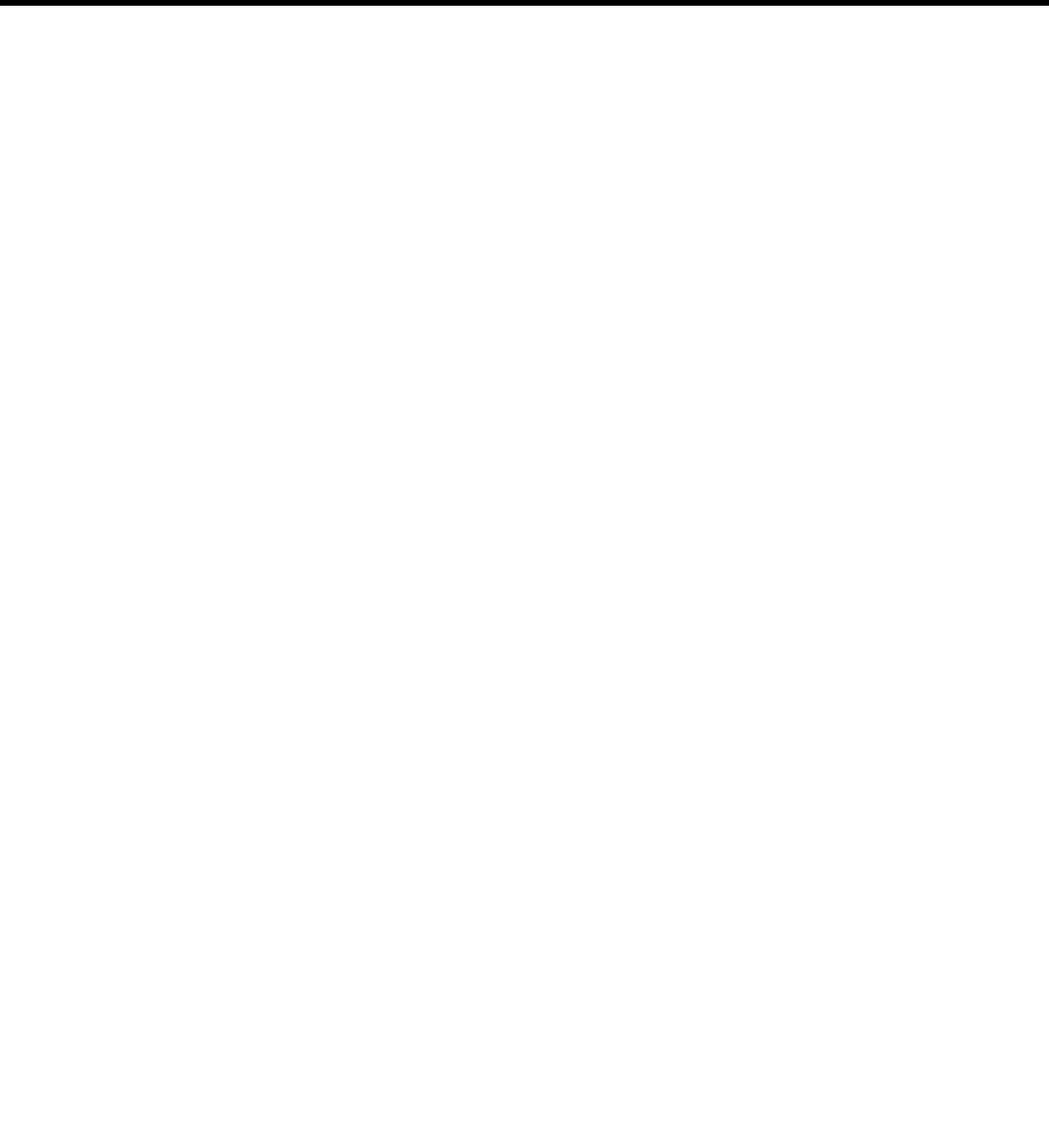
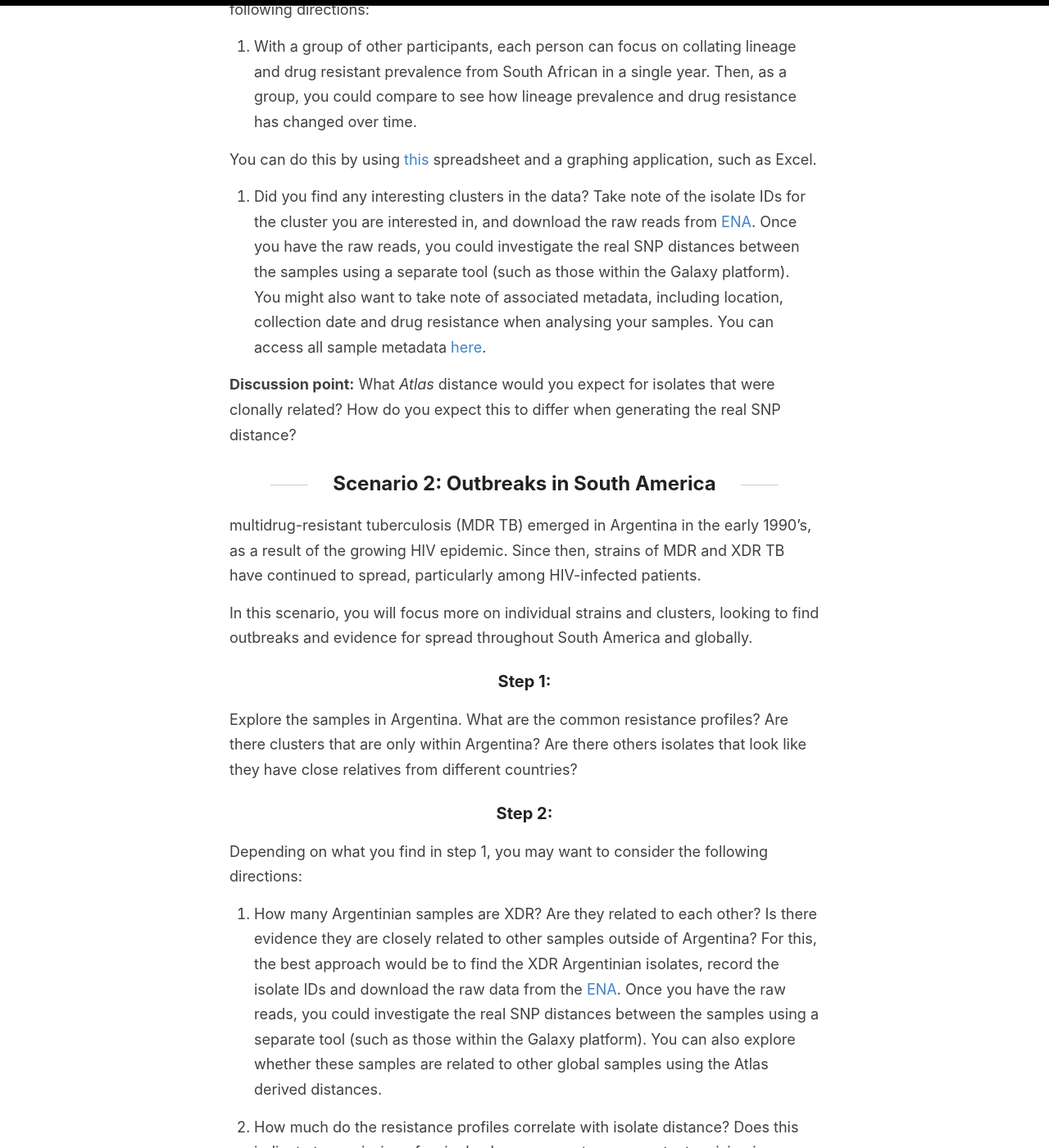
Before and after one commit to LeahRoberts/atlasworkshop, a Jekyll site: the page built from _posts/2021-8-7-scenarios.md, in a window 1280 px wide and 1400 px high, scrolled down 1436 px. Shown: the whole window at 82% size. Built offline with Jekyll 4.4.1, drawn with Linux system fonts in a browser that asks for light colours; some of the changed text lies outside the part shown.

Commit message:
update workshop material

```diff
--- a/_layouts/post.html
+++ b/_layouts/post.html
@@ -8,9 +8,9 @@ layout: default
   <div>
     <p class="author_title">{{site.author}}  ·  {{ page.date | date: "%B %e, %Y" }}</p>
     {% if page.last_modified_at %}
-    <p class="author_title" datetime="{{ page.last_modified_at | date_to_xmlschema }}">(Updated: {{ page.last_modified_at | date: "%b %-d, %Y" }})</p>
+    <!--p class="author_title" datetime="{{ page.last_modified_at | date_to_xmlschema }}">(Updated: {{ page.last_modified_at | date: "%b %-d, %Y" }})</p-->
     {% endif %}
-    <div class="post-tags">
+    <!--div class="post-tags">
       {% if post %}
         {% assign categories = post.categories %}
       {% else %}
@@ -20,7 +20,7 @@ layout: default
         <a href="{{site.baseurl}}/categories/#{{category|slugize}}">{{category}}</a>
         {% unless forloop.last %}&nbsp;{% endunless %}
       {% endfor %}
-    </div>
+    </div-->
   </div>
 
   <div class="entry">
--- /dev/null
+++ b/_posts/2021-8-7-scenarios.md
@@ -0,0 +1,89 @@
+---
+layout: post
+title: "Day 1, Part 2: Now For Something Different"
+categories: Miscellaneous
+---
+
+# Scenarios
+
+Now that you are familiar with the platform, we are going to look at some real world examples of how you might use Atlas. Below we have three different scenarios for you to choose from. We have outlined how you might begin to look at the data, but you are free to explore and adapt as you see fit.
+
+**NOTE:** in a future release of Atlas users will be able to download spreadsheets containing relevant metadata from a selection of samples. Currently, however, this feature has not been implemented. To assist you with this workshop, we have pre-downloaded a number of spreadsheets to assist you with your analysis.
+
+## Scenario 1: Exploring South African Tuberculosis
+
+South Africa has a high burden of Tuberculosis, which is reflected in the huge number of samples from South Africa in Atlas. For this scenario, you will be able to explore different facets of this data, including transmission and resistance dynamics.
+
+
+### Step 1:
+
+In Atlas, filter for samples from South Africa. From here, you might want to also explore:
+
+1. Date range of samples
+2. Number of samples in different regions around South Africa
+3. XDR and TDR status of samples
+
+
+Some questions you may want to consider:
+
+* How has the prevalence of certain lineages or drug resistance changed over time?
+* are clusters/outbreaks happening in specific regions, or are they spreading throughout? Can we find close connections to countries outside of South Africa?
+* Are samples with high drug resistance all the same clone? Or are there multiple clones driving resistance?
+
+
+Spend some time exploring these questions and the South African samples, both broadly across all samples and by looking at individual samples.
+
+
+### Step 2:
+
+Depending on what you have found in step 1, you might want to consider the following directions:
+
+
+1. With a group of other participants, each person can focus on collating lineage and drug resistant prevalence from South African in a single year. Then, as a group, you could compare to see how lineage prevalence and drug resistance has changed over time.
+
+You can do this by using [this](metadata_spreadsheetSA) spreadsheet and a graphing application, such as Excel.
+
+2. Did you find any interesting clusters in the data? Take note of the isolate IDs for the cluster you are interested in, and download the raw reads from [ENA](https://www.ebi.ac.uk/ena/browser/home). Once you have the raw reads, you could investigate the real SNP distances between the samples using a separate tool (such as those within the Galaxy platform). You might also want to take note of associated metadata, including location, collection date and drug resistance when analysing your samples. You can access all sample metadata [here](metadata_spreadsheetSA).
+
+**Discussion point:** What _Atlas_ distance would you expect for isolates that were clonally related? How do you expect this to differ when generating the real SNP distance?
+
+
+
+
+## Scenario 2: Outbreaks in South America
+
+multidrug-resistant tuberculosis (MDR TB) emerged in Argentina in the early 1990's, as a result of the growing HIV epidemic. Since then, strains of MDR and XDR TB have continued to spread, particularly among HIV-infected patients.
+
+In this scenario, you will focus more on individual strains and clusters, looking to find outbreaks and evidence for spread throughout South America and globally.
+
+
+### Step 1:
+
+Explore the samples in Argentina. What are the common resistance profiles? Are there clusters that are only within Argentina? Are there others isolates that look like they have close relatives from different countries?
+
+
+### Step 2:
+
+Depending on what you find in step 1, you may want to consider the following directions:
+
+1. How many Argentinian samples are XDR? Are they related to each other? Is there evidence they are closely related to other samples outside of Argentina? For this, the best approach would be to find the XDR Argentinian isolates, record the isolate IDs and download the raw data from the [ENA](https://www.ebi.ac.uk/ena/browser/home). Once you have the raw reads, you could investigate the real SNP distances between the samples using a separate tool (such as those within the Galaxy platform). You can also explore whether these samples are related to other global samples using the Atlas derived distances.
+
+2. How much do the resistance profiles correlate with isolate distance? Does this indicate transmission of a single clone, or spontaneous mutants arising in different clones? When looking at the data, take note of the drug resistance profile you're interested in and the sample lineages. You may also wish to download a few samples from the [ENA](https://www.ebi.ac.uk/ena/browser/home) to determine the read SNP distance between the samples.
+
+
+
+## Scenario 3: Following the Mutation
+
+Diagnostic tools to rapidly determine Tuberculosis drug sensitivity have been very important in the management and treatment of TB in high prevalence regions. However, these assays are usually designed around a set of known resistance markers, where new mutations conferring resistance may be missed. One particular mutation was spreading in Swaziland, South Africa, for many years and was missed because it was not included on the line probe assay.
+
+For this scenario, you will be investigating this SNP and looking to see how far it spread and if this was expansion of a single clone, or spontaneous mutations arising in many dfferent lineages.
+
+### Step 1:
+
+Perform a quick literature search to find what the mutation is that was causing rifampicin resistance in Swaziland but was missed by the line probe assay.
+
+### Step 2:
+
+Once you know what the SNP is, perform a search for it in Atlas. Once you know which samples contain the SNP, explore these samples on Atlas to see how geographically spread they are, and if there is evidence of clonal expansion or spontaneous mutation. You may want to consider both the lineage assignment of samples and the isolate distances determined by Atlas.
+
+If you find a particular cluster you would like to interrogate further, take note of the isolate ID and download the raw data from the [ENA](https://www.ebi.ac.uk/ena/browser/home). Once you have the raw reads, you could investigate the real SNP distances between the samples using a separate tool (such as those within the Galaxy platform).
```
Also changed, not shown: _posts/2021-7-25-day2-data.md (added, +21 -0 lines), _posts/2021-8-1-from-small-beginnings.md (deleted, +0 -49 lines), _posts/2021-8-12-answers.md (added, +56 -0 lines), _posts/2021-8-16-from-small-beginnings.md (added, +49 -0 lines), _posts/2021-8-2-answers.md (deleted, +0 -52 lines), _posts/2021-8-6-scenarios.md (deleted, +0 -5 lines), _posts/2021-7-20-questionnaire.md (renamed from _posts/2021-8-10-questionnaire.md).
